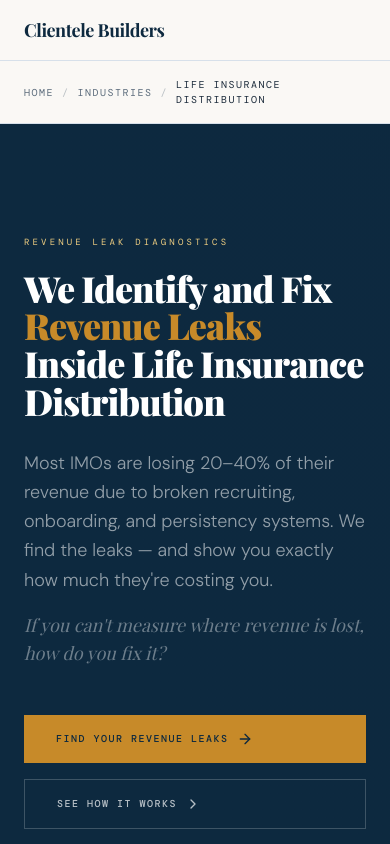
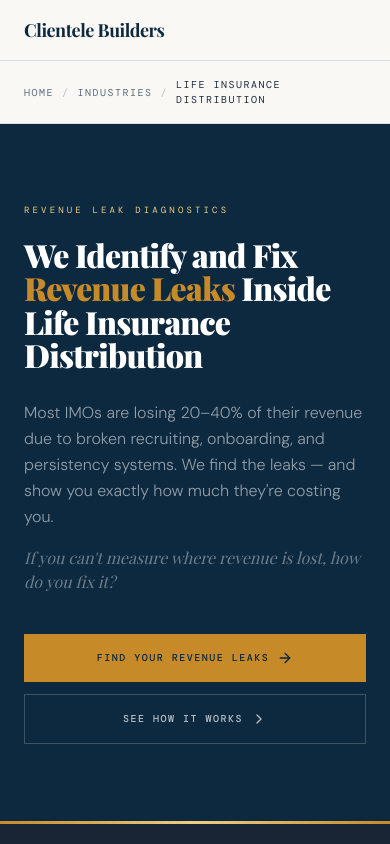
Before and after one commit to michaelschuettephoto-code/clientelebuilders, a React (Vite) app: page /lifeinsurance in a window 390 px wide. Shown: the top 844 px of the page. Built offline with nearby package versions, Linux system fonts and the light colour scheme; a web font is replaced by a local one.

Commit message:
Changes
Co-authored-by: michaelschuettephoto-code <236507827+michaelschuettephoto-code@users.noreply.github.com>

```diff
--- a/src/pages/LifeInsurance.tsx
+++ b/src/pages/LifeInsurance.tsx
@@ -93,35 +93,35 @@ const LifeInsurance = () => {
         <div className="absolute inset-0 bg-[radial-gradient(ellipse_at_top_right,hsl(var(--navy)/0.6),transparent_70%)] pointer-events-none" />
         <div className="absolute bottom-0 left-0 right-0 h-[3px] bg-gradient-to-r from-accent via-[hsl(var(--gold-light))] to-accent" />
 
-        <div className="container max-w-5xl mx-auto px-6 py-28 md:py-40 relative z-10">
+        <div className="container max-w-5xl mx-auto px-6 py-20 md:py-40 relative z-10">
           <span className="font-mono text-[9px] tracking-[0.35em] text-[hsl(var(--gold-light))] uppercase block mb-5">
             Revenue Leak Diagnostics
           </span>
-          <h1 className="font-serif text-4xl md:text-6xl lg:text-7xl font-black text-primary-foreground leading-[1.05] tracking-tight max-w-4xl mb-7">
+          <h1 className="font-serif text-[2rem] sm:text-5xl md:text-6xl lg:text-7xl font-black text-primary-foreground leading-[1.05] tracking-tight max-w-4xl mb-7">
             We Identify and Fix{" "}
             <span className="text-accent">Revenue Leaks</span> Inside Life Insurance Distribution
           </h1>
-          <p className="text-primary-foreground/55 text-lg md:text-xl font-light leading-relaxed max-w-2xl mb-4">
+          <p className="text-primary-foreground/55 text-base sm:text-lg md:text-xl font-light leading-relaxed max-w-2xl mb-4">
             Most IMOs are losing 20–40% of their revenue due to broken recruiting, onboarding, and persistency systems.
             We find the leaks — and show you exactly how much they're costing you.
           </p>
-          <p className="text-primary-foreground/40 font-serif text-lg italic mb-12 max-w-2xl">
+          <p className="text-primary-foreground/40 font-serif text-base sm:text-lg italic mb-10 sm:mb-12 max-w-2xl">
             If you can't measure where revenue is lost, how do you fix it?
           </p>
 
-          <div className="flex flex-col sm:flex-row gap-4">
+          <div className="flex flex-col sm:flex-row gap-3 sm:gap-4">
             <a
               href={SCORECARD_URL}
               target="_blank"
               rel="noopener noreferrer"
-              className="inline-flex items-center gap-2 bg-accent text-primary font-mono text-[10px] tracking-[0.15em] uppercase px-8 py-4 font-medium hover:opacity-90 transition-opacity active:scale-[0.97]"
+              className="inline-flex w-full sm:w-auto items-center justify-center gap-2 bg-accent text-primary font-mono text-[10px] tracking-[0.15em] uppercase px-8 py-4 font-medium hover:opacity-90 transition-opacity active:scale-[0.97]"
             >
               Find Your Revenue Leaks
               <ArrowRight className="h-4 w-4" />
             </a>
             <a
               href="#how-it-works"
-              className="inline-flex items-center gap-2 border border-primary-foreground/20 text-primary-foreground/70 font-mono text-[10px] tracking-[0.15em] uppercase px-8 py-4 font-medium hover:border-primary-foreground/40 hover:text-primary-foreground transition-all"
+              className="inline-flex w-full sm:w-auto items-center justify-center gap-2 border border-primary-foreground/20 text-primary-foreground/70 font-mono text-[10px] tracking-[0.15em] uppercase px-8 py-4 font-medium hover:border-primary-foreground/40 hover:text-primary-foreground transition-all"
             >
               See How It Works
               <ChevronRight className="h-4 w-4" />
```
Also changed, not shown: .lovable/plan.md.
